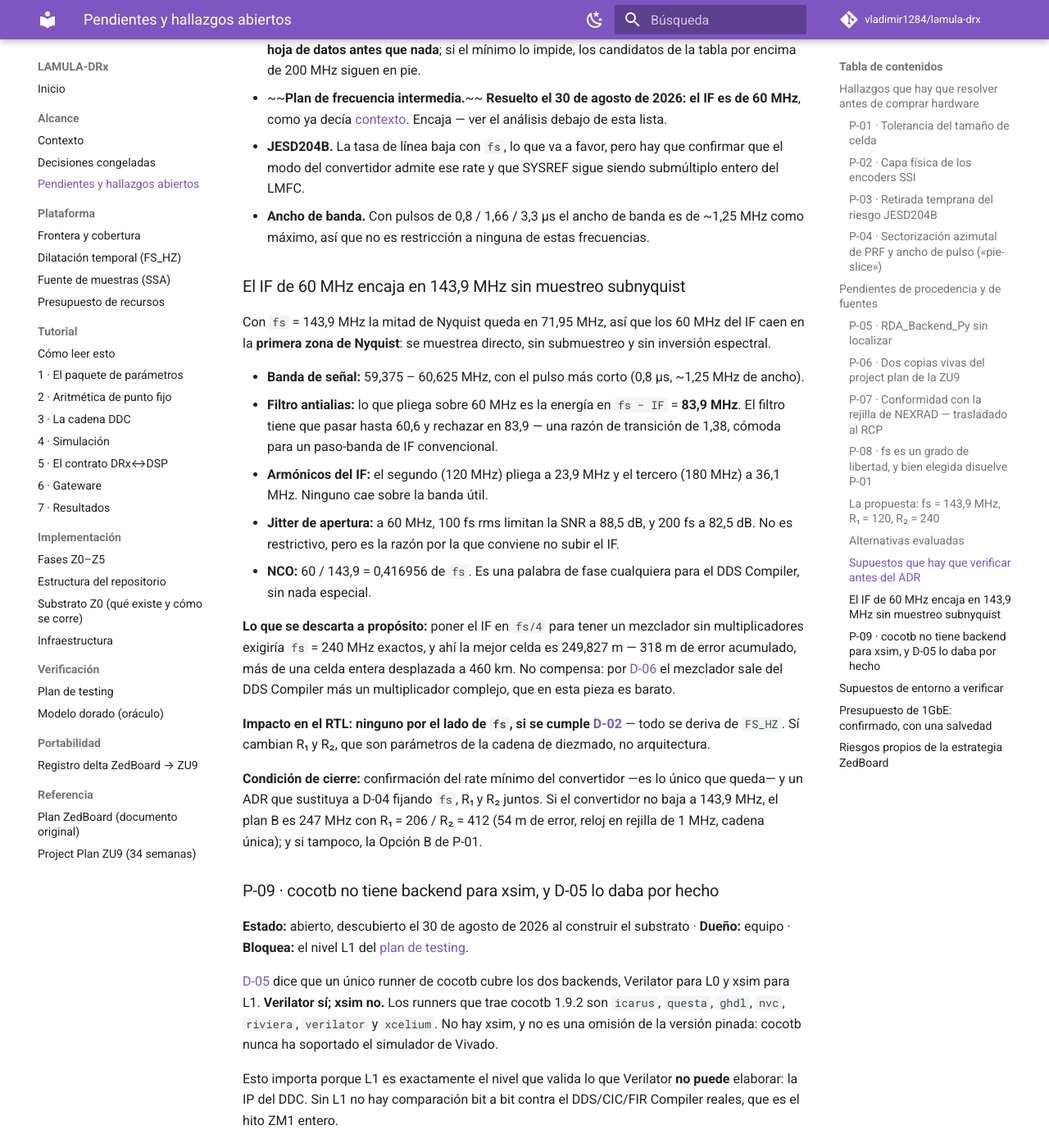
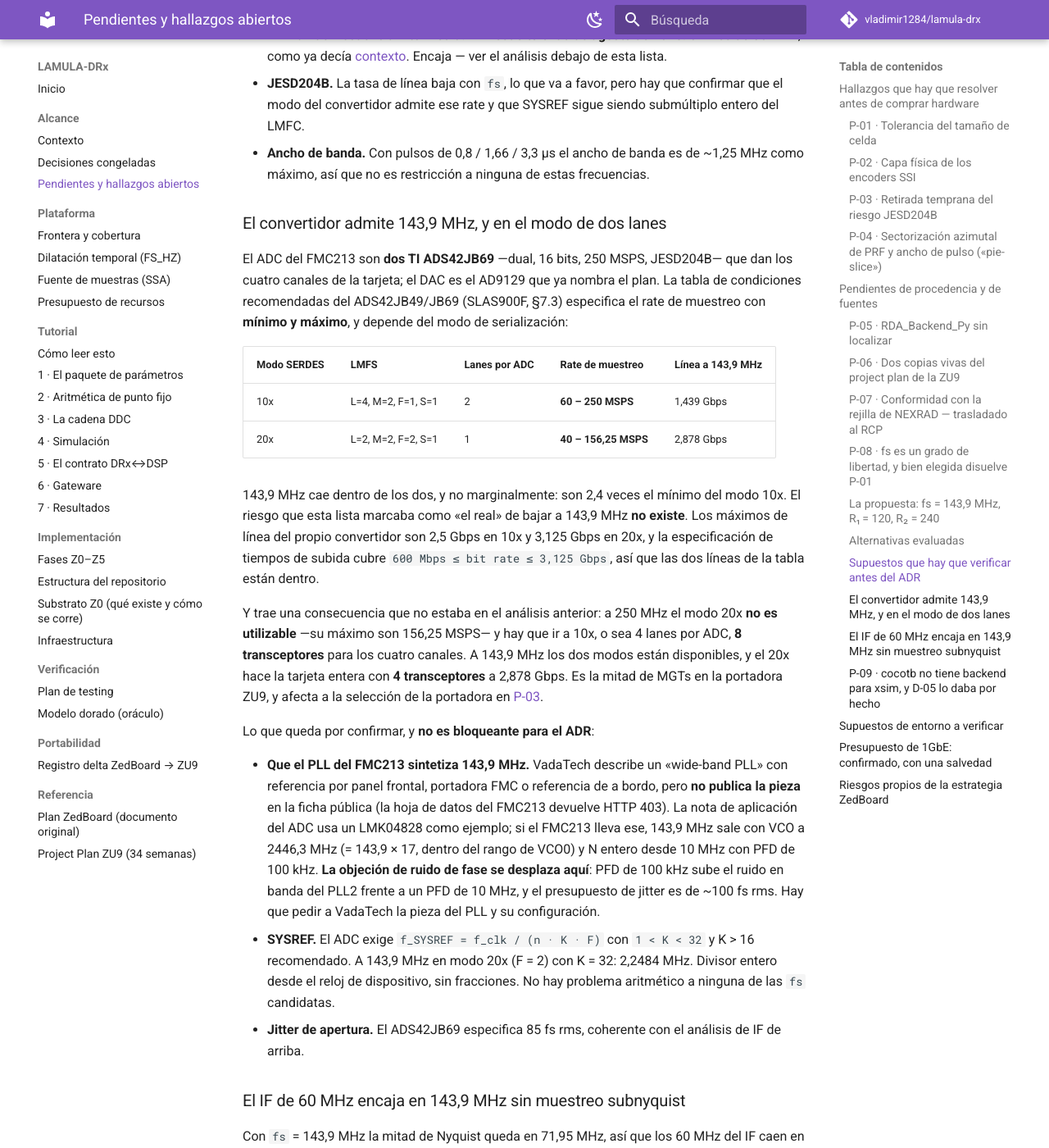
Before and after one commit to vladimir1284/lamula-drx, an MkDocs documentation site: the page built from docs/alcance/pendientes.md, in a window 1280 px wide and 1400 px high, scrolled down 6331 px. Shown: the whole window at 82% size. Built offline with MkDocs 1.6.1 and Material for MkDocs 9.7.7, drawn with Linux system fonts in a browser that asks for light colours; comment, search, counter and statistics services are not loaded; some of the changed text lies outside the part shown.

Commit message:
Close the last open input to P-08: the ADS42JB69 runs at 143.9 MHz
P-08 proposed moving fs to 143.9 MHz and listed the converter's minimum sample
rate as the one assumption that could kill it: a part specified for 250 MSPS can
be out of spec well above zero, and the whole proposal rested on it.

The FMC213 carries two TI ADS42JB69 (dual, 16-bit, 250 MSPS, JESD204B) for its
four channels; the DAC is the AD9129 the plan already named. Recommended
operating conditions, SLAS900F section 7.3, specify the sample rate with a
minimum as well as a maximum, and it depends on the serialisation mode:
60-250 MSPS in 10x mode and 40-156.25 MSPS in 20x. 143.9 MHz is inside both, at
2.4x the 10x minimum. The risk P-08 called the real one does not exist.

A consequence that was not in the earlier analysis: at 250 MHz the 20x mode is
unusable — its ceiling is 156.25 MSPS — so the card needs 10x, four lanes per
ADC, eight transceivers for the four channels. At 143.9 MHz both modes are
available and 20x closes the card with four transceivers at 2.878 Gbps, inside
the part's 3.125 Gbps ceiling. That halves the MGT count on the ZU9 carrier and
feeds back into the carrier selection of P-03.

What is left is not blocking for the ADR. VadaTech does not publish which PLL
the FMC213 carries (its datasheet returns HTTP 403), so the phase-noise
objection moves there: if it is the LMK04828 of TI's application note, 143.9 MHz
comes out with the VCO at 2446.3 MHz and an integer N from 10 MHz, but with a
100 kHz PFD against a ~100 fs rms jitter budget. Ask VadaTech for the part.
SYSREF is arithmetically clean at every candidate fs: f_clk / (n * K * F) with
K = 32 and F = 2 gives 2.2484 MHz at 143.9 MHz.

The closing condition of P-08 is now a written ADR superseding D-04, with no
external data pending.

Co-Authored-By: Claude Opus 5 (1M context) <noreply@anthropic.com>

```diff
--- a/docs/alcance/pendientes.md
+++ b/docs/alcance/pendientes.md
@@ -180,8 +180,8 @@ que es [P-08](#p-08).
 
 ### P-08 · `fs` es un grado de libertad, y bien elegida disuelve P-01 { #p-08 }
 
-**Estado:** abierto, con una propuesta concreta · **Dueño:** dirección técnica + compra ·
-**Bloquea:** el cierre de [D-04](decisiones.md#d-04).
+**Estado:** abierto, con una propuesta concreta y sin datos externos pendientes · **Dueño:**
+dirección técnica + compra · **Bloquea:** el cierre de [D-04](decisiones.md#d-04).
 
 Los convertidores del FMC213 son de 250 MSPS, pero **nada obliga a operarlos a 250 MHz**. El tamaño
 de celda es `R · c / (2·fs)`: si `fs` es libre, se elige `fs` para que la celda caiga donde se
@@ -234,17 +234,54 @@ Lo que trae de regalo:
 
 Ninguno se puede comprobar desde este repositorio:
 
-- **Rate mínimo del convertidor del FMC213.** Es el riesgo real de bajar a 143,9 MHz: los
-  convertidores JESD204B de gama alta tienen frecuencia de muestreo **mínima** especificada, y una
-  pieza pensada para 250 MSPS puede quedarse fuera de spec a 143,9. **Hay que leer la hoja de datos
-  antes que nada**; si el mínimo lo impide, los candidatos de la tabla por encima de 200 MHz siguen
-  en pie.
+- ~~**Rate mínimo del convertidor del FMC213.**~~ **Resuelto el 30 de agosto de 2026: 143,9 MHz
+  está dentro de especificación, con margen.** Ver el análisis debajo de esta lista.
 - ~~**Plan de frecuencia intermedia.**~~ **Resuelto el 30 de agosto de 2026: el IF es de 60 MHz**,
   como ya decía [contexto](contexto.md). Encaja — ver el análisis debajo de esta lista.
 - **JESD204B.** La tasa de línea baja con `fs`, lo que va a favor, pero hay que confirmar que el
   modo del convertidor admite ese rate y que SYSREF sigue siendo submúltiplo entero del LMFC.
 - **Ancho de banda.** Con pulsos de 0,8 / 1,66 / 3,3 µs el ancho de banda es de ~1,25 MHz como
   máximo, así que no es restricción a ninguna de estas frecuencias.
+
+### El convertidor admite 143,9 MHz, y en el modo de dos lanes
+
+El ADC del FMC213 son **dos TI ADS42JB69** —dual, 16 bits, 250 MSPS, JESD204B— que dan los cuatro
+canales de la tarjeta; el DAC es el AD9129 que ya nombra el plan. La tabla de condiciones
+recomendadas del ADS42JB49/JB69 (SLAS900F, §7.3) especifica el rate de muestreo con **mínimo y
+máximo**, y depende del modo de serialización:
+
+| Modo SERDES | LMFS | Lanes por ADC | Rate de muestreo | Línea a 143,9 MHz |
+|---|---|---|---|---|
+| 10x | L=4, M=2, F=1, S=1 | 2 | **60 – 250 MSPS** | 1,439 Gbps |
+| 20x | L=2, M=2, F=2, S=1 | 1 | **40 – 156,25 MSPS** | 2,878 Gbps |
+
+143,9 MHz cae dentro de los dos, y no marginalmente: son 2,4 veces el mínimo del modo 10x. El
+riesgo que esta lista marcaba como «el real» de bajar a 143,9 MHz **no existe**. Los máximos de
+línea del propio convertidor son 2,5 Gbps en 10x y 3,125 Gbps en 20x, y la especificación de
+tiempos de subida cubre `600 Mbps ≤ bit rate ≤ 3,125 Gbps`, así que las dos líneas de la tabla
+están dentro.
+
+Y trae una consecuencia que no estaba en el análisis anterior: a 250 MHz el modo 20x **no es
+utilizable** —su máximo son 156,25 MSPS— y hay que ir a 10x, o sea 4 lanes por ADC, **8
+transceptores** para los cuatro canales. A 143,9 MHz los dos modos están disponibles, y el 20x
+hace la tarjeta entera con **4 transceptores** a 2,878 Gbps. Es la mitad de MGTs en la portadora
+ZU9, y afecta a la selección de la portadora en [P-03](#p-03).
+
+Lo que queda por confirmar, y **no es bloqueante para el ADR**:
+
+- **Que el PLL del FMC213 sintetiza 143,9 MHz.** VadaTech describe un «wide-band PLL» con
+  referencia por panel frontal, portadora FMC o referencia de a bordo, pero **no publica la pieza**
+  en la ficha pública (la hoja de datos del FMC213 devuelve HTTP 403). La nota de aplicación del
+  ADC usa un LMK04828 como ejemplo; si el FMC213 lleva ese, 143,9 MHz sale con VCO a 2446,3 MHz
+  (= 143,9 × 17, dentro del rango de VCO0) y N entero desde 10 MHz con PFD de 100 kHz. **La
+  objeción de ruido de fase se desplaza aquí**: PFD de 100 kHz sube el ruido en banda del PLL2
+  frente a un PFD de 10 MHz, y el presupuesto de jitter es de ~100 fs rms. Hay que pedir a
+  VadaTech la pieza del PLL y su configuración.
+- **SYSREF.** El ADC exige `f_SYSREF = f_clk / (n · K · F)` con `1 < K < 32` y K > 16 recomendado.
+  A 143,9 MHz en modo 20x (F = 2) con K = 32: 2,2484 MHz. Divisor entero desde el reloj de
+  dispositivo, sin fracciones. No hay problema aritmético a ninguna de las `fs` candidatas.
+- **Jitter de apertura.** El ADS42JB69 especifica 85 fs rms, coherente con el análisis de IF de
+  arriba.
 
 ### El IF de 60 MHz encaja en 143,9 MHz sin muestreo subnyquist
 
@@ -272,15 +309,16 @@ esta pieza es barato.
 se deriva de `FS_HZ`. Sí cambian R₁ y R₂, que son parámetros de la cadena de diezmado, no
 arquitectura.
 
-**Condición de cierre:** confirmación del rate mínimo del convertidor —es lo único que queda— y un
-ADR que sustituya a D-04 fijando `fs`, R₁ y R₂ juntos. Si el convertidor no baja a 143,9 MHz, el plan B es
-247 MHz con R₁ = 206 / R₂ = 412 (54 m de error, reloj en rejilla de 1 MHz, cadena única); y si
-tampoco, la Opción B de P-01.
+**Condición de cierre:** un ADR que sustituya a D-04 fijando `fs`, R₁ y R₂ juntos. **El rate mínimo
+del convertidor ya está confirmado y no se opone**, así que no queda ningún dato externo pendiente
+para escribirlo. Los planes de repliegue siguen documentados por si el PLL del FMC213 no sintetiza
+143,9 MHz: 247 MHz con R₁ = 206 / R₂ = 412 (54 m de error, reloj en rejilla de 1 MHz, cadena única)
+y, en último caso, la Opción B de P-01.
 
 ### P-09 · cocotb no tiene backend para xsim, y D-05 lo daba por hecho { #p-09 }
 
-**Estado:** abierto, descubierto el 30 de agosto de 2026 al construir el substrato ·
-**Dueño:** equipo · **Bloquea:** el nivel L1 del [plan de testing](../pruebas/plan-testing.md).
+**Estado:** **decidido** el 30 de agosto de 2026 · **Dueño:** equipo · **Cierre pendiente de** la
+primera ejecución real sobre xsim, que necesita Vivado (supuesto A7).
 
 [D-05](decisiones.md#d-05) dice que un único runner de cocotb cubre los dos backends, Verilator para
 L0 y xsim para L1. **Verilator sí; xsim no.** Los runners que trae cocotb 1.9.2 son `icarus`,
@@ -291,13 +329,12 @@ Esto importa porque L1 es exactamente el nivel que valida lo que Verilator **no
 IP del DDC. Sin L1 no hay comparación bit a bit contra el DDS/CIC/FIR Compiler reales, que es el
 hito ZM1 entero.
 
-Opciones, ordenadas por coste creciente. **Todo lo que sigue es inferencia**, no hay ninguna
-probada en este entorno:
+Opciones, ordenadas por coste creciente. La 1 es la adoptada:
 
-1. **Testbenches SystemVerilog nativos para xsim en L1, fuera de cocotb.** El oráculo sigue siendo
+1. **Testbenches SystemVerilog nativos para xsim en L1, fuera de cocotb.** ← **adoptada** El oráculo sigue siendo
    el modelo dorado: se le hace escribir vectores de entrada y de salida esperada a fichero, y el
    testbench de xsim los lee y compara. Se pierde el «un solo runner» de D-05 y se gana no depender
-   de ninguna licencia nueva. Es la opción recomendada.
+   de ninguna licencia nueva.
 2. **Licencia de Questa o Riviera.** cocotb los soporta y elaboran IP de Xilinx. Coste de licencia
    por puesto, y hay que verificar que las bibliotecas compiladas de Xilinx están disponibles para
    esa versión.
@@ -307,9 +344,30 @@ probada en este entorno:
 4. **Escribir un backend de xsim para cocotb.** Semanas de trabajo sobre la interfaz VPI de xsim,
    fuera del alcance de este proyecto.
 
-**Condición de cierre:** decisión escrita sobre cuál de las opciones se toma, y una enmienda a D-05
-que corrija la frase del runner único. Mientras tanto `sim/runner.py` declara el backend L1 y falla
-con un mensaje que nombra este hallazgo, en vez de estar mudo.
+**Decisión: la opción 1.** L1 sale de cocotb y pasa a testbenches nativos de SystemVerilog sobre
+xsim, con el modelo dorado como oráculo cruzando por fichero. La enmienda está escrita en
+[D-05](decisiones.md#d-05). Lo construido el mismo día:
+
+| Pieza | Qué hace | ¿Verificado? |
+|---|---|---|
+| `model/drx_model/l1_vectors.py` | Exporta estímulo y salida esperada en `$readmemh`, con manifiesto y SHA-256 | Sí, en `make check` |
+| `tools/gen_l1_vectors.py` | Genera los casos de las dos plataformas y los dos modos | Sí |
+| `sim/tb_sv/drx_l1_file_source.sv` | Lee un `.hex` y lo entrega como stream con handshake | Sí, sobre Verilator |
+| `sim/tb_sv/drx_l1_checker.sv` | Compara bit a bit contra el modelo y cuenta discrepancias | Sí, sobre Verilator |
+| `sim/tb_sv/tb_l1_harness.sv` + `sim/tests/test_l1_harness.py` | Auto-prueba del arnés: cero discrepancias con vectores limpios, **exactamente una** con un bit cambiado | Sí |
+| `sim/tb_sv/tb_l1_ddc.sv` | El testbench de ZM1 | Lint sí; **no elabora**: `drx_ddc_top` es de Z1 |
+| `tcl/sim_l1.tcl` | Flujo xsim: manifiesto, IP de los XCI, plusargs | **No ejecutado**, no hay Vivado |
+
+El orden importa: el comparador está probado **antes** de que exista el DUT, y probado en la
+dirección que engaña —un comparador que no compara da verde con cualquier cosa—, así que el día que
+Z1 conecte el DDC, un verde de L1 significa algo.
+
+**Lo que sigue abierto** es la ejecución: `tcl/sim_l1.tcl` está escrito y revisado pero no ha
+corrido nunca, igual que `tcl/build.tcl`. Se cierra en la misma sesión de máquina con Vivado que
+cierra ZM0.
+
+`sim/runner.py` se queda siendo el runner de L0 y su backend L1 sigue fallando explícito, ahora
+apuntando al flujo correcto en vez de a un bloqueo.
 
 ## Supuestos de entorno a verificar
 
```
